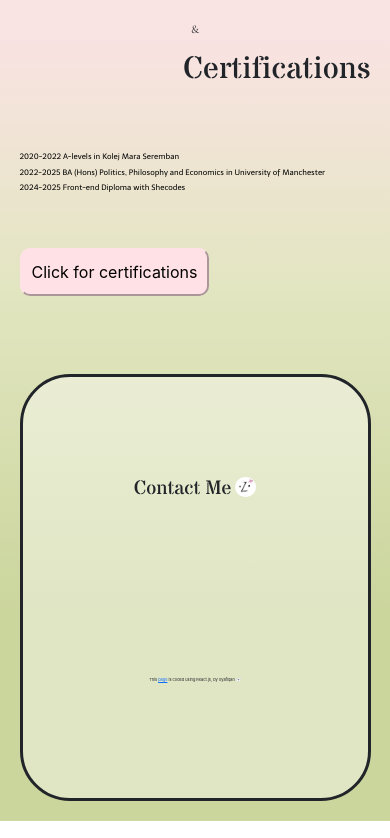
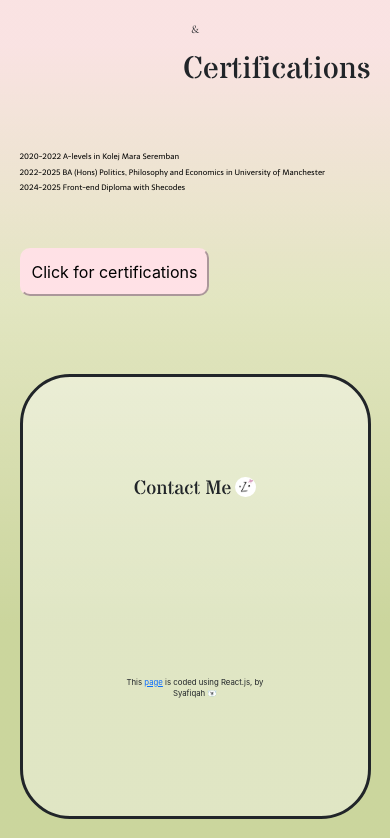
Before and after one commit to cosylily/website-portfolio, a React (Create React App) app: page / in a window 390 px wide. Shown: the part 1305-2143 px from the top of the page. Built offline with nearby package versions, Linux system fonts and the light colour scheme.

Commit message:
update website.css
Change the font-size only when the screen is less than 1000px

```diff
--- a/src/website.css
+++ b/src/website.css
@@ -146,4 +146,16 @@ img {
   .webinfo {
     margin-left: 0px;
   }
+  h2 {
+    font-size: 3vw;
+  }
+  h3 {
+    font-size: 3vw;
+  }
+  h4 {
+    font-size: 2vw;
+  }
+  p {
+    font-size: 2vw;
+  }
 }
```
